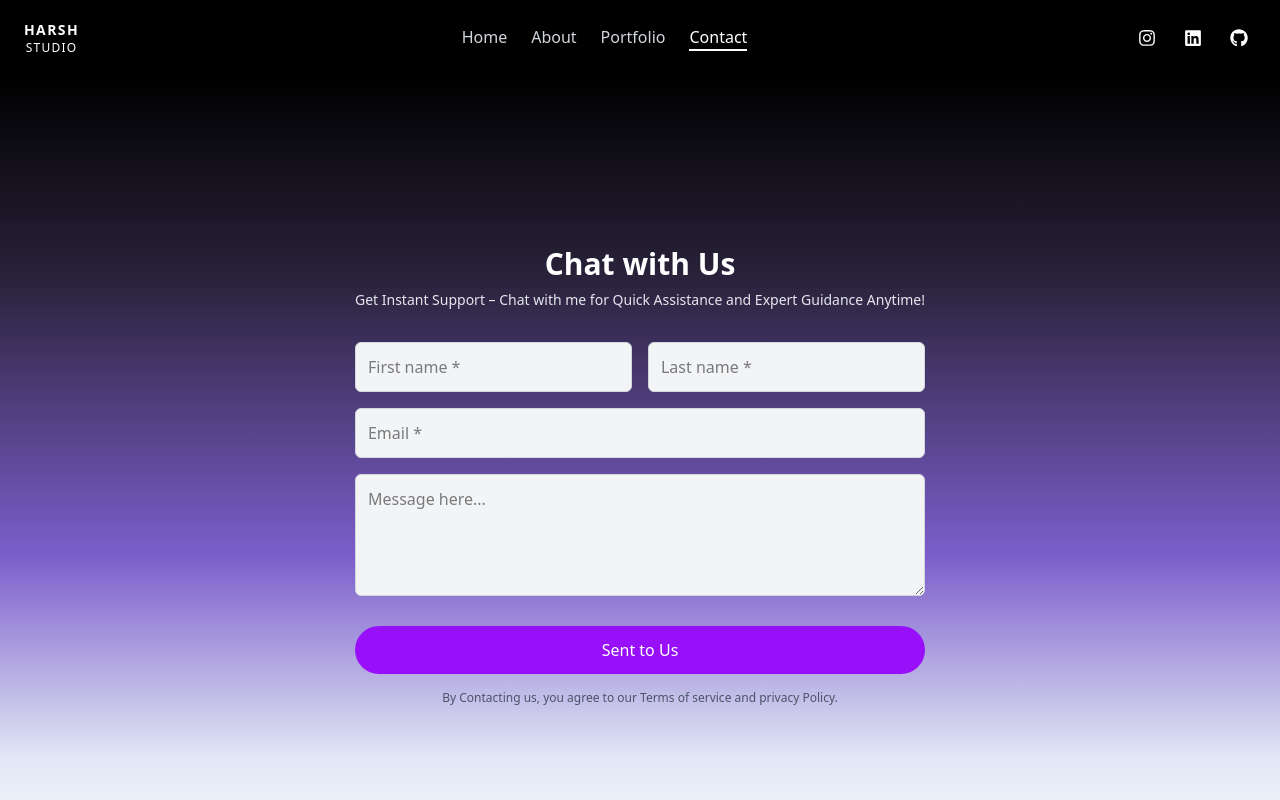
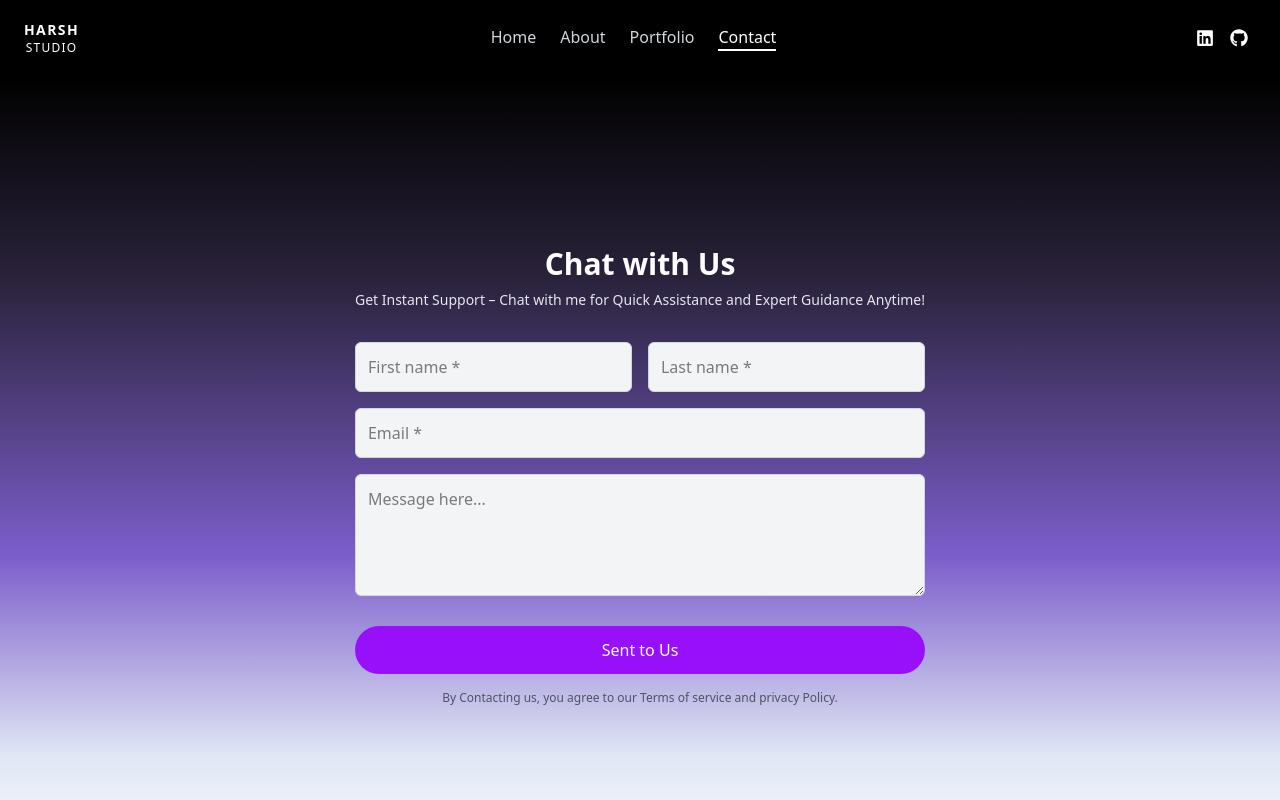
Before and after one commit to Harsh266/Harsh-Studio, a React (Vite) app in the folder frontend/: page /contact in a window 1280 px wide. Shown: the top 800 px of the page. Built offline with nearby package versions, Linux system fonts and the light colour scheme.

Commit message:
update social links

```diff
--- a/frontend/src/components/Navbar.jsx
+++ b/frontend/src/components/Navbar.jsx
@@ -124,16 +124,8 @@ ${(item.name === activeId || item.path === activeId) ? 'after:w-full text-white'
           variants={itemVariants}
           initial="hidden"
           animate="visible"
-          className="hidden md:flex items-center gap-3"
+          className="hidden md:flex items-center"
         >
-          <a
-            href="https://www.instagram.com/harsh_vekariya_24"
-            target="_blank"
-            rel="noopener noreferrer"
-            className="rounded-full bg-black p-2 transition hover:scale-115"
-          >
-            <FaInstagram className="text-white text-lg" />
-          </a>
           <a
             href="https://www.linkedin.com/in/harsh-vekariya-8a89b2359"
             target="_blank"
@@ -219,14 +211,6 @@ ${(item.name === activeId || item.path === activeId) ? 'after:w-full text-white'
               <div className="mt-10">
                 <div className="flex gap-4 mb-4">
                   <a
-                    href="https://www.instagram.com/harsh_vekariya_24"
-                    target="_blank"
-                    rel="noopener noreferrer"
-                    className="rounded-full bg-white p-2 hover:bg-gray-300 transition"
-                  >
-                    <FaInstagram className="text-black text-lg" />
-                  </a>
-                  <a
                     href="https://www.linkedin.com/in/harsh-vekariya-8a89b2359"
                     target="_blank"
                     rel="noopener noreferrer"
```
